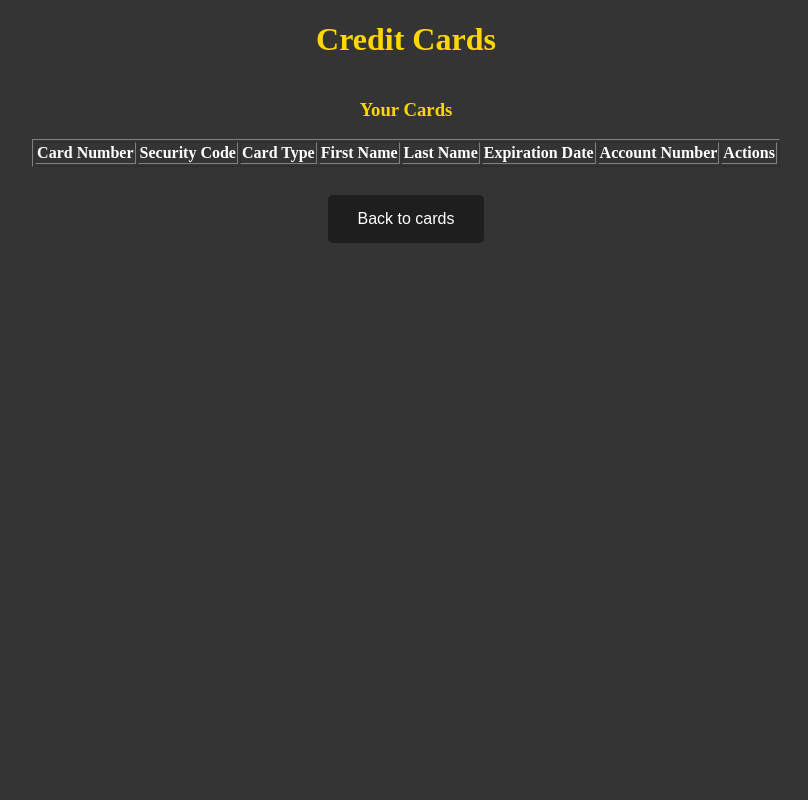
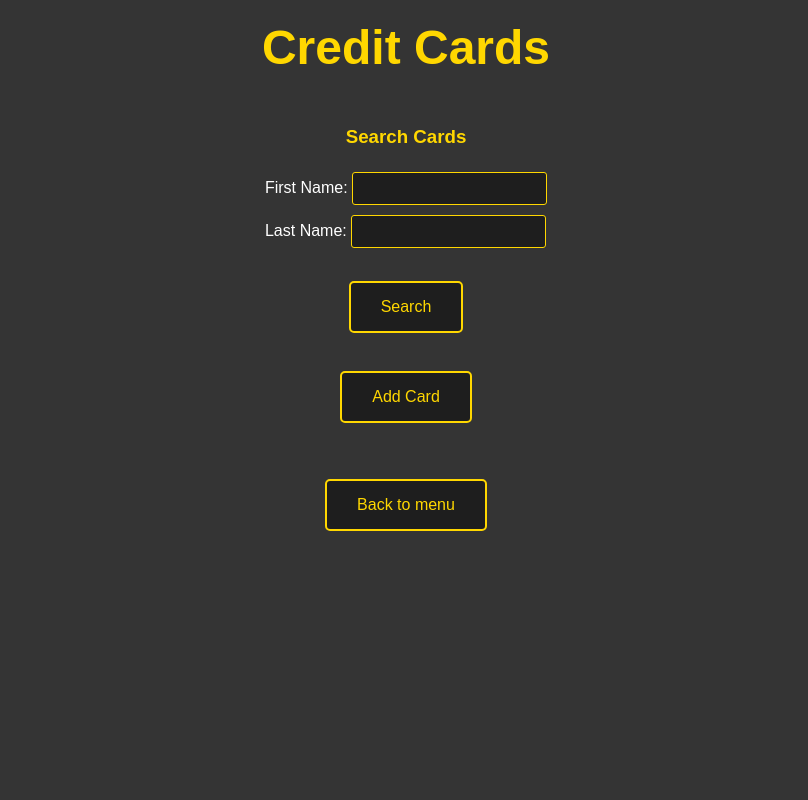
Before and after one commit to EthanMoreta/Finance-Database, a Flask app: template templates/credit_card_search.html in a window 1280 px wide. Shown: the whole page, without its empty margins (234-1042 px from the left). Run offline with Flask 3, Linux system fonts and the light colour scheme; the template is opened without the code that fills it, so the values that code supplies are empty.

Commit message:
Update credit_card_search.html

```diff
--- a/templates/credit_card_search.html
+++ b/templates/credit_card_search.html
@@ -5,6 +5,7 @@
     <meta name="viewport" content="width=device-width, initial-scale=1.0">
     <title>Credit Cards</title>
     <style>
+        /* General Styles */
         body {
             display: flex;
             flex-direction: column;
@@ -12,85 +13,108 @@
             height: 100vh;
             margin: 0;
             background-color: #343434;
+            font-family: Arial, sans-serif;
+            opacity: 0;
+            animation: fadeIn 1.5s ease forwards;
         }
+
+        @keyframes fadeIn {
+            from {
+                opacity: 0;
+            }
+            to {
+                opacity: 1;
+            }
+        }
+
+        h1 {
+            color: #FFD700;
+            font-size: 3rem;
+            margin-top: 20px;
+            animation: slideInFromTop 1.2s ease;
+        }
+
+        h3 {
+            color: #FFD700;
+        }
+
+        .labels {
+            color: white;
+        }
+
+        .inputs {
+            background-color: #1e1e1e;
+            color: white;
+            padding: 8px;
+            margin: 5px 0;
+            border: 1px solid #FFD700;
+            border-radius: 3px;
+        }
+
         .button {
             background-color: #1e1e1e;
-            color: white;
+            color: #FFD700;
             padding: 15px 30px;
             margin: 10px;
-            border: none;
+            border: 2px solid #FFD700;
             border-radius: 5px;
             font-size: 16px;
             cursor: pointer;
             text-decoration: none;
+            transition: transform 0.3s ease, background-color 0.3s ease, color 0.3s ease;
         }
+
         .button:hover {
-            background-color: #181818;
+            background-color: #FFD700;
+            color: #1e1e1e;
+            transform: scale(1.1);
         }
-        form, a {
-            text-align: center;
+
+        .button:focus {
+            animation: pulse 0.6s infinite;
         }
-        .inputs {
-            background-color: #1e1e1e;
-            color: white;
+
+        @keyframes pulse {
+            0% {
+                transform: scale(1);
+            }
+            50% {
+                transform: scale(1.05);
+            }
+            100% {
+                transform: scale(1);
+            }
         }
-        .labels {
-            color: white;
-        }
-        h1 {
-            color: #FFD700;
-        }
-        h3 {
-            color: #FFD700;
-        }
-        td {
-            color: white;
-        }
-        th {
-            color: white;
+
+        .button-container {
+            display: flex;
+            justify-content: center;
         }
     </style>
 </head>
 <body>
     <h1>Credit Cards</h1>
-
-    <h3>Your Cards</h3>
-    <table border="1">
-        <thead>
-            <tr>
-                <th>Card Number</th>
-                <th>Security Code</th>
-                <th>Card Type</th>
-                <th>First Name</th>
-                <th>Last Name</th>
-                <th>Expiration Date</th>
-                <th>Account Number</th>
-                <th>Actions</th>
-            </tr>
-        </thead>
-        <tbody>
-            {% for card in cards %}
-            <tr>
-                <td>{{ card.card_number }}</td>
-                <td>{{ card.security_code }}</td>
-                <td>{{ card.card_type }}</td>
-                <td>{{ card.first_name }}</td>
-                <td>{{ card.last_name }}</td>
-                <td>{{ card.expiration_date }}</td>
-                <td>{{ card.my_account }}</td>
-                <td>
-                    <form action="/delete_card/{{ card.card_number }}" method="GET" style="display:inline;">
-                        <button type="submit" class="button">Delete</button>
-                    </form>
-                    <!-- Actualización pendiente con otro formulario -->
-                </td>
-            </tr>
-            {% endfor %}
-        </tbody>
-    </table>
+    <form action="/credit_card_search" method="POST">
+        <h3 style="text-align: center;">Search Cards</h3>
+        <div style="text-align: left;"></div>
+            <label class="labels">First Name:</label>
+            <input type="text" name="first_name" required class="inputs"><br>
+            <label class="labels">Last Name:</label>
+            <input type="text" name="last_name" required class="inputs"><br>
+        </div>
+        <br>
+        <div class="button-container">
+            <button type="submit" class="button">Search</button>
+        </div>
+    </form>
+    <br>
+    <a href="/add_card">
+        <button type="button" class="button">Add Card</button>
+    </a>
+    <br>
+    <br>
+    <a href="/">
+        <button type="button" class="button">Back to menu</button>
+    </a>
 </body>
 </html>
-<br>
-<a href="/credit_card">
-    <button type="button" class="button">Back to cards</button>
-</a>
```
